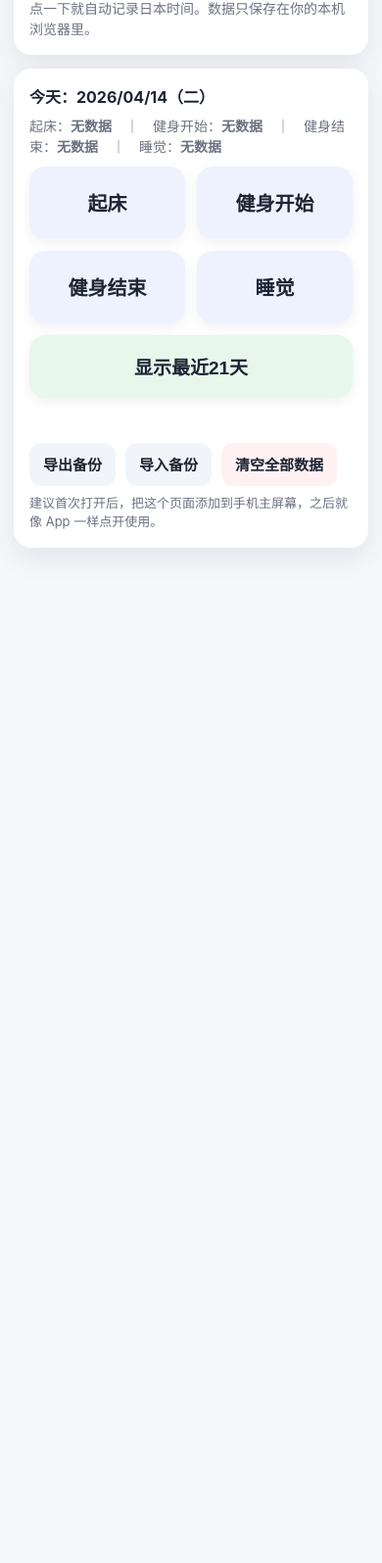
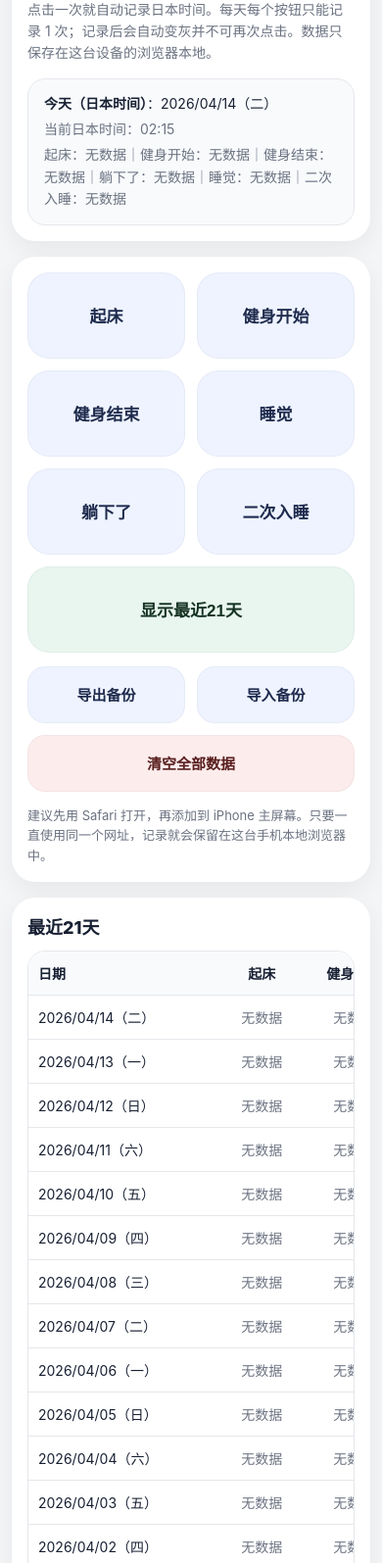
Before and after one commit to fjnanyuan/fjnanyuan.github.io, a plain HTML site: page index.html in a window 390 px wide. Shown: the part 69-1664 px from the top of the page at 98% size. Before the commit the page ends 844 px from the top, so only its background shows below. Drawn offline with Linux system fonts and the light colour scheme.

Commit message:
Add files via upload

```diff
--- a/index.html
+++ b/index.html
@@ -3,152 +3,185 @@
 <head>
   <meta charset="UTF-8" />
   <meta name="viewport" content="width=device-width, initial-scale=1, viewport-fit=cover" />
-  <meta name="apple-mobile-web-app-capable" content="yes" />
-  <meta name="apple-mobile-web-app-status-bar-style" content="default" />
   <title>每日时间记录</title>
   <style>
     :root {
-      --bg: #f5f7fb;
+      --bg: #f4f5f7;
       --card: #ffffff;
-      --text: #1d2433;
+      --text: #182033;
       --muted: #6b7280;
-      --border: #d9dee8;
-      --shadow: 0 10px 30px rgba(0,0,0,0.08);
-      --radius: 18px;
+      --line: #e5e7eb;
+      --primary: #eef3ff;
+      --primary-text: #1f2b4d;
+      --success: #e8f6ef;
+      --danger: #fdecec;
+      --disabled: #d7dbe2;
+      --disabled-text: #7b8594;
+      --shadow: 0 8px 24px rgba(0, 0, 0, 0.06);
+      --radius: 22px;
     }
 
-    * { box-sizing: border-box; }
+    * {
+      box-sizing: border-box;
+      -webkit-tap-highlight-color: transparent;
+    }
 
     body {
       margin: 0;
-      font-family: -apple-system, BlinkMacSystemFont, "Segoe UI", Roboto, "PingFang SC", "Hiragino Sans GB", "Microsoft YaHei", sans-serif;
+      font-family: -apple-system, BlinkMacSystemFont, "SF Pro Display", "PingFang SC", "Hiragino Sans GB", "Microsoft YaHei", sans-serif;
       background: var(--bg);
       color: var(--text);
-      padding: env(safe-area-inset-top) 14px env(safe-area-inset-bottom) 14px;
+      padding: 18px 16px 40px;
     }
 
     .wrap {
-      max-width: 760px;
+      max-width: 820px;
       margin: 0 auto;
-      padding: 14px 0 30px;
     }
 
     .card {
       background: var(--card);
-      border-radius: var(--radius);
+      border-radius: 26px;
       box-shadow: var(--shadow);
-      padding: 16px;
-      margin-bottom: 14px;
+      padding: 18px;
+      margin-bottom: 16px;
     }
 
     h1 {
-      margin: 0 0 8px;
-      font-size: 26px;
-      line-height: 1.2;
+      margin: 0 0 10px;
+      font-size: 22px;
+      line-height: 1.25;
     }
 
-    .sub {
+    .desc {
       color: var(--muted);
       font-size: 14px;
-      line-height: 1.5;
+      line-height: 1.6;
+      margin: 0;
     }
 
-    .today {
-      font-size: 16px;
-      font-weight: 700;
-      margin-bottom: 8px;
+    .today-box {
+      margin-top: 14px;
+      padding: 14px 16px;
+      border-radius: 18px;
+      background: #f8fafc;
+      border: 1px solid var(--line);
+      font-size: 14px;
+      line-height: 1.6;
+    }
+
+    .today-line {
+      margin-top: 4px;
+      color: var(--muted);
     }
 
     .grid {
       display: grid;
-      grid-template-columns: repeat(2, minmax(0, 1fr));
-      gap: 12px;
-      margin-top: 10px;
+      grid-template-columns: 1fr 1fr;
+      gap: 14px;
     }
 
     button {
-      border: 0;
-      border-radius: 16px;
-      min-height: 78px;
-      font-size: 22px;
-      font-weight: 800;
+      border: none;
+      border-radius: 22px;
+      font-size: 18px;
+      font-weight: 700;
+      padding: 22px 12px;
+      color: var(--primary-text);
+      background: var(--primary);
+      min-height: 92px;
       cursor: pointer;
-      background: #eef2ff;
-      color: var(--text);
-      box-shadow: 0 4px 12px rgba(0,0,0,0.06);
-      transition: transform 0.06s ease, opacity 0.2s ease;
-      -webkit-tap-highlight-color: transparent;
+      transition: transform 0.08s ease, opacity 0.2s ease, background 0.2s ease;
+      box-shadow: inset 0 0 0 1px rgba(20, 37, 63, 0.04);
     }
 
     button:active {
-      transform: scale(0.98);
+      transform: scale(0.985);
+    }
+
+    button.disabled,
+    button:disabled {
+      background: var(--disabled);
+      color: var(--disabled-text);
+      cursor: not-allowed;
+      transform: none;
+      box-shadow: none;
+    }
+
+    .wide {
+      grid-column: 1 / -1;
     }
 
     .show-btn {
-      width: 100%;
-      margin-top: 12px;
-      background: #e7f7ec;
-      min-height: 64px;
-      font-size: 20px;
+      background: var(--success);
+      color: #153223;
     }
 
-    .small-row {
-      display: flex;
-      gap: 10px;
-      flex-wrap: wrap;
-      margin-top: 12px;
+    .tool-row {
+      display: grid;
+      grid-template-columns: 1fr 1fr 1fr;
+      gap: 12px;
+      margin-top: 14px;
     }
 
     .small-btn {
-      min-height: 44px;
-      padding: 0 14px;
+      min-height: 58px;
+      padding: 14px 8px;
       font-size: 15px;
-      font-weight: 700;
-      border-radius: 12px;
-      background: #f1f5f9;
-      box-shadow: none;
+      border-radius: 18px;
     }
 
     .danger {
-      background: #fff1f2;
+      background: var(--danger);
+      color: #5a1f1f;
     }
 
-    .status {
-      margin-top: 10px;
-      min-height: 24px;
-      font-size: 15px;
-      font-weight: 700;
+    .note {
+      margin-top: 14px;
+      font-size: 13px;
+      color: var(--muted);
+      line-height: 1.6;
     }
 
-    .ok { color: #0f766e; }
-    .warn { color: #b45309; }
+    .section-title {
+      font-size: 18px;
+      font-weight: 800;
+      margin: 0 0 12px;
+    }
 
     .table-wrap {
       overflow-x: auto;
-      margin-top: 10px;
+      border-radius: 18px;
+      border: 1px solid var(--line);
+      background: #fff;
     }
 
     table {
       width: 100%;
       border-collapse: collapse;
-      min-width: 620px;
-      background: #fff;
-      border-radius: 12px;
-      overflow: hidden;
+      min-width: 760px;
+      font-size: 14px;
     }
 
     th, td {
-      border-bottom: 1px solid var(--border);
       padding: 12px 10px;
+      border-bottom: 1px solid var(--line);
       text-align: center;
-      font-size: 14px;
       white-space: nowrap;
     }
 
     th {
-      background: #f8fafc;
       position: sticky;
       top: 0;
+      background: #f8fafc;
+      z-index: 1;
+      font-weight: 800;
+    }
+
+    td:first-child,
+    th:first-child {
+      text-align: left;
+      min-width: 144px;
     }
 
     tr:last-child td {
@@ -159,22 +192,59 @@
       color: var(--muted);
     }
 
-    .tip {
-      font-size: 13px;
-      color: var(--muted);
-      margin-top: 8px;
-      line-height: 1.5;
+    .toast {
+      position: fixed;
+      left: 50%;
+      bottom: calc(18px + env(safe-area-inset-bottom));
+      transform: translateX(-50%) translateY(14px);
+      background: rgba(24, 32, 51, 0.92);
+      color: #fff;
+      padding: 12px 16px;
+      border-radius: 999px;
+      font-size: 14px;
+      opacity: 0;
+      pointer-events: none;
+      transition: all 0.24s ease;
+      max-width: calc(100vw - 32px);
+      text-align: center;
+      z-index: 999;
+    }
+
+    .toast.show {
+      opacity: 1;
+      transform: translateX(-50%) translateY(0);
     }
 
     input[type="file"] {
       display: none;
     }
 
-    @media (max-width: 480px) {
-      h1 { font-size: 24px; }
-      .grid { grid-template-columns: 1fr 1fr; }
-      button { font-size: 20px; min-height: 74px; }
-      .show-btn { font-size: 19px; }
+    @media (max-width: 520px) {
+      body {
+        padding: 14px 12px 36px;
+      }
+
+      .card {
+        border-radius: 24px;
+        padding: 16px;
+      }
+
+      .grid {
+        gap: 12px;
+      }
+
+      button {
+        min-height: 88px;
+        font-size: 17px;
+      }
+
+      .tool-row {
+        grid-template-columns: 1fr 1fr;
+      }
+
+      .tool-row .wide-mobile {
+        grid-column: 1 / -1;
+      }
     }
   </style>
 </head>
@@ -182,36 +252,35 @@
   <div class="wrap">
     <div class="card">
       <h1>每日时间记录</h1>
-      <div class="sub">点一下就自动记录日本时间。数据只保存在你的本机浏览器里。</div>
+      <p class="desc">点击一次就自动记录日本时间。每天每个按钮只能记录 1 次；记录后会自动变灰并不可再次点击。数据只保存在这台设备的浏览器本地。</p>
+      <div class="today-box" id="todayInfo"></div>
     </div>
 
     <div class="card">
-      <div class="today" id="todayLabel"></div>
-      <div class="sub" id="todaySummary"></div>
-
-      <div class="grid">
-        <button data-event="wakeUp">起床</button>
-        <button data-event="workoutStart">健身开始</button>
-        <button data-event="workoutEnd">健身结束</button>
-        <button data-event="sleep">睡觉</button>
+      <div class="grid" id="buttonGrid">
+        <button data-field="wakeUp">起床</button>
+        <button data-field="gymStart">健身开始</button>
+        <button data-field="gymEnd">健身结束</button>
+        <button data-field="sleep">睡觉</button>
+        <button data-field="lieDown">躺下了</button>
+        <button data-field="secondSleep">二次入睡</button>
+        <button class="wide show-btn" id="showBtn">显示最近21天</button>
       </div>
 
-      <button class="show-btn" id="toggleViewBtn">显示最近21天</button>
-      <div class="status" id="status"></div>
+      <div class="tool-row">
+        <button class="small-btn" id="exportBtn">导出备份</button>
+        <button class="small-btn" id="importBtn">导入备份</button>
+        <button class="small-btn danger wide-mobile" id="clearBtn">清空全部数据</button>
+      </div>
+      <input type="file" id="importFile" accept="application/json" />
 
-      <div class="small-row">
-        <button class="small-btn" id="exportBtn">导出备份</button>
-        <label>
-          <button class="small-btn" id="importBtn" type="button">导入备份</button>
-          <input type="file" id="importFile" accept="application/json" />
-        </label>
-        <button class="small-btn danger" id="clearBtn">清空全部数据</button>
+      <div class="note">
+        建议先用 Safari 打开，再添加到 iPhone 主屏幕。只要一直使用同一个网址，记录就会保留在这台手机本地浏览器中。
       </div>
-      <div class="tip">建议首次打开后，把这个页面添加到手机主屏幕，之后就像 App 一样点开使用。</div>
     </div>
 
-    <div class="card" id="historyCard" style="display:none;">
-      <div style="font-size:18px;font-weight:800;">最近21天</div>
+    <div class="card" id="recordsCard">
+      <div class="section-title">最近21天</div>
       <div class="table-wrap">
         <table>
           <thead>
@@ -220,253 +289,259 @@
               <th>起床</th>
               <th>健身开始</th>
               <th>健身结束</th>
+              <th>躺下了</th>
               <th>睡觉</th>
+              <th>二次入睡</th>
             </tr>
           </thead>
-          <tbody id="historyBody"></tbody>
+          <tbody id="recordsBody"></tbody>
         </table>
       </div>
     </div>
   </div>
 
+  <div class="toast" id="toast"></div>
+
   <script>
-    const STORAGE_KEY = 'daily_tracker_v1';
-    const TIME_ZONE = 'Asia/Tokyo';
-    const DAYS_TO_SHOW = 21;
+    const STORAGE_KEY = 'dailyTrackerData_v2_tokyo';
+    const FIELD_ORDER = ['wakeUp', 'gymStart', 'gymEnd', 'lieDown', 'sleep', 'secondSleep'];
+    const FIELD_LABELS = {
+      wakeUp: '起床',
+      gymStart: '健身开始',
+      gymEnd: '健身结束',
+      sleep: '睡觉',
+      lieDown: '躺下了',
+      secondSleep: '二次入睡'
+    };
+    const WEEK_MAP = ['日', '一', '二', '三', '四', '五', '六'];
 
-    const EVENT_LABELS = {
-      wakeUp: '起床',
-      workoutStart: '健身开始',
-      workoutEnd: '健身结束',
-      sleep: '睡觉'
-    };
+    let data = loadData();
 
-    function pad(num) {
-      return String(num).padStart(2, '0');
-    }
-
-    function getTokyoNowParts() {
+    function getTokyoNow() {
       const now = new Date();
-      const parts = new Intl.DateTimeFormat('en-CA', {
-        timeZone: TIME_ZONE,
-        year: 'numeric',
-        month: '2-digit',
-        day: '2-digit',
-        hour: '2-digit',
-        minute: '2-digit',
-        hour12: false,
-        weekday: 'short'
-      }).formatToParts(now);
-
-      const map = {};
-      for (const part of parts) {
-        if (part.type !== 'literal') map[part.type] = part.value;
-      }
-
-      return {
-        year: map.year,
-        month: map.month,
-        day: map.day,
-        hour: map.hour,
-        minute: map.minute,
-        weekdayShort: map.weekday
-      };
-    }
-
-    function getTokyoDateKeyFromDate(date) {
-      const parts = new Intl.DateTimeFormat('en-CA', {
-        timeZone: TIME_ZONE,
+      const dateFormatter = new Intl.DateTimeFormat('en-CA', {
+        timeZone: 'Asia/Tokyo',
         year: 'numeric',
         month: '2-digit',
         day: '2-digit'
-      }).formatToParts(date);
-      const map = {};
-      for (const part of parts) {
-        if (part.type !== 'literal') map[part.type] = part.value;
-      }
-      return `${map.year}-${map.month}-${map.day}`;
+      });
+      const timeFormatter = new Intl.DateTimeFormat('en-GB', {
+        timeZone: 'Asia/Tokyo',
+        hour: '2-digit',
+        minute: '2-digit',
+        hour12: false
+      });
+      const weekdayFormatter = new Intl.DateTimeFormat('ja-JP', {
+        timeZone: 'Asia/Tokyo',
+        weekday: 'short'
+      });
+
+      const date = dateFormatter.format(now);
+      const time = timeFormatter.format(now);
+      const weekdayRaw = weekdayFormatter.format(now).replace('曜日', '').replace(/\s/g, '');
+      return { date, time, weekdayRaw };
     }
 
-    function getWeekdayZh(dateKey) {
-      const [y, m, d] = dateKey.split('-').map(Number);
-      const utcDate = new Date(Date.UTC(y, m - 1, d));
-      const weekdays = ['日', '一', '二', '三', '四', '五', '六'];
-      return weekdays[utcDate.getUTCDay()];
+    function toTokyoDateFromOffset(daysAgo) {
+      const now = new Date();
+      const tokyoNow = new Date(now.toLocaleString('en-US', { timeZone: 'Asia/Tokyo' }));
+      tokyoNow.setHours(12, 0, 0, 0);
+      tokyoNow.setDate(tokyoNow.getDate() - daysAgo);
+      const y = tokyoNow.getFullYear();
+      const m = String(tokyoNow.getMonth() + 1).padStart(2, '0');
+      const d = String(tokyoNow.getDate()).padStart(2, '0');
+      return `${y}-${m}-${d}`;
     }
 
-    function formatDateLabel(dateKey) {
-      const [y, m, d] = dateKey.split('-');
-      return `${y}/${m}/${d}（${getWeekdayZh(dateKey)}）`;
-    }
-
-    function getCurrentDateKeyAndTime() {
-      const p = getTokyoNowParts();
-      return {
-        dateKey: `${p.year}-${p.month}-${p.day}`,
-        timeText: `${p.hour}:${p.minute}`
-      };
+    function formatDisplayDate(dateStr) {
+      const [y, m, d] = dateStr.split('-').map(Number);
+      const dt = new Date(y, m - 1, d, 12, 0, 0);
+      const weekday = WEEK_MAP[dt.getDay()];
+      return `${y}/${String(m).padStart(2, '0')}/${String(d).padStart(2, '0')}（${weekday}）`;
     }
 
     function loadData() {
       try {
-        return JSON.parse(localStorage.getItem(STORAGE_KEY)) || {};
-      } catch {
+        const raw = localStorage.getItem(STORAGE_KEY);
+        return raw ? JSON.parse(raw) : {};
+      } catch (e) {
         return {};
       }
     }
 
-    function saveData(data) {
+    function saveData() {
       localStorage.setItem(STORAGE_KEY, JSON.stringify(data));
     }
 
-    function ensureDayRecord(data, dateKey) {
-      if (!data[dateKey]) {
-        data[dateKey] = {
-          wakeUp: '',
-          workoutStart: '',
-          workoutEnd: '',
-          sleep: ''
+    function ensureDay(date) {
+      if (!data[date]) {
+        data[date] = {
+          wakeUp: null,
+          gymStart: null,
+          gymEnd: null,
+          sleep: null,
+          lieDown: null,
+          secondSleep: null
         };
       }
-      return data[dateKey];
+      return data[date];
     }
 
-    function pruneOldData(data) {
-      const keys = Object.keys(data).sort();
-      const keep = new Set(getRecentDateKeys(DAYS_TO_SHOW + 10));
-      for (const key of keys) {
-        if (!keep.has(key)) delete data[key];
+    function showToast(message) {
+      const toast = document.getElementById('toast');
+      toast.textContent = message;
+      toast.classList.add('show');
+      clearTimeout(showToast.timer);
+      showToast.timer = setTimeout(() => {
+        toast.classList.remove('show');
+      }, 1800);
+    }
+
+    function record(field) {
+      const { date, time } = getTokyoNow();
+      const day = ensureDay(date);
+      if (day[field]) {
+        showToast(`${FIELD_LABELS[field]} 今天已经记录过了`);
+        return;
+      }
+      day[field] = time;
+      saveData();
+      refreshButtons();
+      renderTable();
+      renderTodayInfo();
+      showToast(`${FIELD_LABELS[field]} 已记录：${time}`);
+    }
+
+    function refreshButtons() {
+      const { date } = getTokyoNow();
+      const today = ensureDay(date);
+      document.querySelectorAll('button[data-field]').forEach(btn => {
+        const field = btn.dataset.field;
+        const done = !!today[field];
+        btn.disabled = done;
+        btn.classList.toggle('disabled', done);
+        btn.textContent = done
+          ? `${FIELD_LABELS[field]}\n已记录 ${today[field]}`
+          : FIELD_LABELS[field];
+      });
+    }
+
+    function renderTodayInfo() {
+      const { date, time } = getTokyoNow();
+      const today = ensureDay(date);
+      const lines = FIELD_ORDER.map(field => {
+        const val = today[field] || '无数据';
+        return `${FIELD_LABELS[field]}：${val}`;
+      }).join('｜');
+
+      document.getElementById('todayInfo').innerHTML = `
+        <div><strong>今天（日本时间）</strong>：${formatDisplayDate(date)}</div>
+        <div class="today-line">当前日本时间：${time}</div>
+        <div class="today-line">${lines}</div>
+      `;
+    }
+
+    function renderTable() {
+      const tbody = document.getElementById('recordsBody');
+      tbody.innerHTML = '';
+
+      for (let i = 0; i < 21; i++) {
+        const date = toTokyoDateFromOffset(i);
+        const day = data[date] || {};
+        const tr = document.createElement('tr');
+
+        const cells = [
+          formatDisplayDate(date),
+          day.wakeUp || '无数据',
+          day.gymStart || '无数据',
+          day.gymEnd || '无数据',
+          day.lieDown || '无数据',
+          day.sleep || '无数据',
+          day.secondSleep || '无数据'
+        ];
+
+        cells.forEach((text, index) => {
+          const cell = document.createElement(index === 0 ? 'td' : 'td');
+          cell.textContent = text;
+          if (text === '无数据') {
+            cell.classList.add('muted');
+          }
+          tr.appendChild(cell);
+        });
+
+        tbody.appendChild(tr);
       }
     }
 
-    function getRecentDateKeys(days) {
-      const keys = [];
-      const now = new Date();
-      for (let i = 0; i < days; i++) {
-        const d = new Date(now);
-        d.setDate(now.getDate() - i);
-        keys.push(getTokyoDateKeyFromDate(d));
-      }
-      return keys;
-    }
-
-    function recordEvent(eventKey) {
-      const data = loadData();
-      const { dateKey, timeText } = getCurrentDateKeyAndTime();
-      const day = ensureDayRecord(data, dateKey);
-      day[eventKey] = timeText;
-      pruneOldData(data);
-      saveData(data);
-      renderToday();
-      renderHistory();
-      setStatus(`已记录：${EVENT_LABELS[eventKey]} ${timeText}`, 'ok');
-    }
-
-    function valueOrNone(v) {
-      return v || '无数据';
-    }
-
-    function renderToday() {
-      const { dateKey } = getCurrentDateKeyAndTime();
-      const data = loadData();
-      const day = ensureDayRecord(data, dateKey);
-      document.getElementById('todayLabel').textContent = `今天：${formatDateLabel(dateKey)}`;
-      document.getElementById('todaySummary').innerHTML =
-        `起床：<b>${valueOrNone(day.wakeUp)}</b>　｜　健身开始：<b>${valueOrNone(day.workoutStart)}</b>　｜　健身结束：<b>${valueOrNone(day.workoutEnd)}</b>　｜　睡觉：<b>${valueOrNone(day.sleep)}</b>`;
-    }
-
-    function renderHistory() {
-      const body = document.getElementById('historyBody');
-      const data = loadData();
-      const keys = getRecentDateKeys(DAYS_TO_SHOW);
-      body.innerHTML = keys.map(dateKey => {
-        const day = data[dateKey] || {};
-        return `
-          <tr>
-            <td>${formatDateLabel(dateKey)}</td>
-            <td>${valueOrNone(day.wakeUp)}</td>
-            <td>${valueOrNone(day.workoutStart)}</td>
-            <td>${valueOrNone(day.workoutEnd)}</td>
-            <td>${valueOrNone(day.sleep)}</td>
-          </tr>
-        `;
-      }).join('');
-    }
-
-    function setStatus(text, type = 'ok') {
-      const el = document.getElementById('status');
-      el.textContent = text;
-      el.className = `status ${type}`;
-      clearTimeout(setStatus._timer);
-      setStatus._timer = setTimeout(() => {
-        el.textContent = '';
-        el.className = 'status';
-      }, 2200);
-    }
-
-    function toggleHistory() {
-      const card = document.getElementById('historyCard');
-      const btn = document.getElementById('toggleViewBtn');
-      const show = card.style.display === 'none';
-      card.style.display = show ? 'block' : 'none';
-      btn.textContent = show ? '收起最近21天' : '显示最近21天';
-      if (show) renderHistory();
-    }
-
-    function exportData() {
-      const data = loadData();
+    function exportBackup() {
       const blob = new Blob([JSON.stringify(data, null, 2)], { type: 'application/json' });
       const url = URL.createObjectURL(blob);
       const a = document.createElement('a');
-      const { dateKey } = getCurrentDateKeyAndTime();
+      const now = getTokyoNow().date.replace(/-/g, '');
       a.href = url;
-      a.download = `daily-tracker-backup-${dateKey}.json`;
+      a.download = `daily-tracker-backup-${now}.json`;
+      document.body.appendChild(a);
       a.click();
+      a.remove();
       URL.revokeObjectURL(url);
-      setStatus('已导出备份', 'ok');
+      showToast('备份已导出');
     }
 
-    function importDataFromFile(file) {
-      if (!file) return;
+    function importBackup(file) {
       const reader = new FileReader();
-      reader.onload = () => {
+      reader.onload = function (e) {
         try {
-          const imported = JSON.parse(reader.result);
-          if (!imported || typeof imported !== 'object' || Array.isArray(imported)) {
-            throw new Error('格式不对');
+          const parsed = JSON.parse(e.target.result);
+          if (!parsed || typeof parsed !== 'object' || Array.isArray(parsed)) {
+            throw new Error('格式不正确');
           }
-          saveData(imported);
-          renderToday();
-          renderHistory();
-          setStatus('已导入备份', 'ok');
-        } catch {
-          setStatus('导入失败：文件格式不正确', 'warn');
+          data = parsed;
+          saveData();
+          refreshButtons();
+          renderTable();
+          renderTodayInfo();
+          showToast('备份已导入');
+        } catch (err) {
+          alert('导入失败：文件格式不正确');
         }
       };
-      reader.readAsText(file, 'utf-8');
+      reader.readAsText(file);
     }
 
     function clearAllData() {
-      const ok = confirm('确定要清空全部记录吗？这个操作不能撤销。');
+      const ok = confirm('确定清空全部本地记录吗？此操作无法恢复。');
       if (!ok) return;
-      localStorage.removeItem(STORAGE_KEY);
-      renderToday();
-      renderHistory();
-      setStatus('已清空全部数据', 'warn');
+      data = {};
+      saveData();
+      refreshButtons();
+      renderTable();
+      renderTodayInfo();
+      showToast('全部数据已清空');
     }
 
-    document.querySelectorAll('button[data-event]').forEach(btn => {
-      btn.addEventListener('click', () => recordEvent(btn.dataset.event));
+    document.querySelectorAll('button[data-field]').forEach(btn => {
+      btn.addEventListener('click', () => record(btn.dataset.field));
     });
 
-    document.getElementById('toggleViewBtn').addEventListener('click', toggleHistory);
-    document.getElementById('exportBtn').addEventListener('click', exportData);
-    document.getElementById('importBtn').addEventListener('click', () => document.getElementById('importFile').click());
-    document.getElementById('importFile').addEventListener('change', (e) => importDataFromFile(e.target.files[0]));
+    document.getElementById('showBtn').addEventListener('click', () => {
+      document.getElementById('recordsCard').scrollIntoView({ behavior: 'smooth', block: 'start' });
+      showToast('已显示最近21天');
+    });
+
+    document.getElementById('exportBtn').addEventListener('click', exportBackup);
+    document.getElementById('importBtn').addEventListener('click', () => {
+      document.getElementById('importFile').click();
+    });
+    document.getElementById('importFile').addEventListener('change', (e) => {
+      const file = e.target.files?.[0];
+      if (file) importBackup(file);
+      e.target.value = '';
+    });
     document.getElementById('clearBtn').addEventListener('click', clearAllData);
 
-    renderToday();
-    renderHistory();
+    refreshButtons();
+    renderTodayInfo();
+    renderTable();
   </script>
 </body>
 </html>
```
